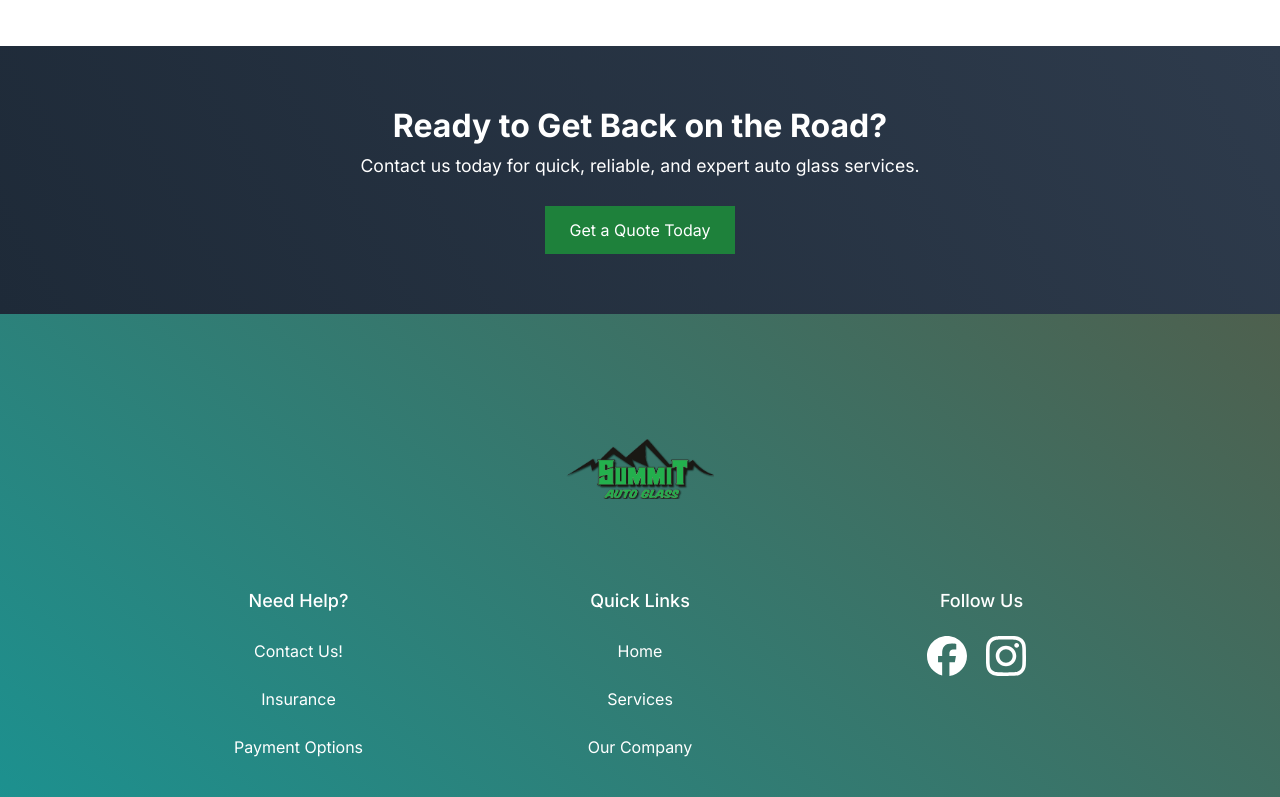
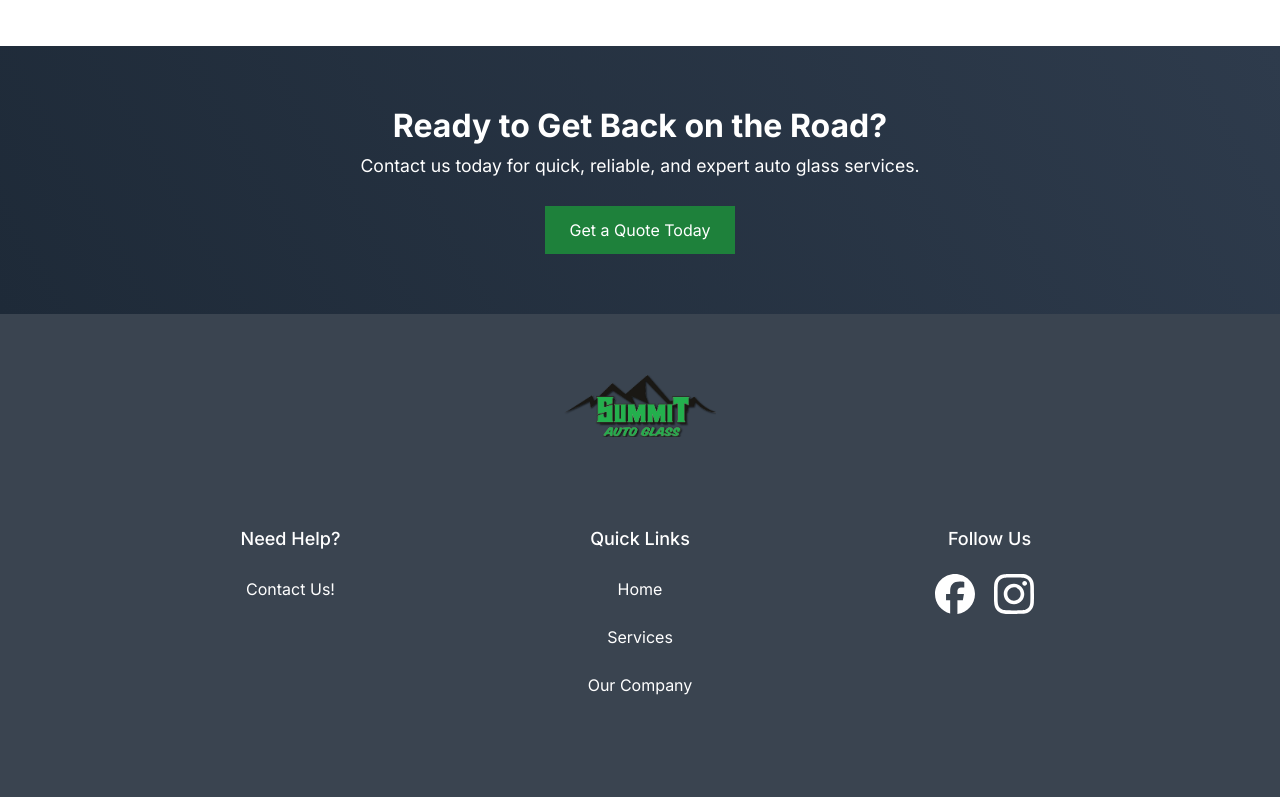
Before and after one commit to Jadontalis/Summit_Auto_Glass, a React (Vite) app: page /#/ in a window 1280 px wide. Shown: the part 2000-2797 px from the top of the page. Built offline with nearby package versions, Linux system fonts and the light colour scheme.

Commit message:
feat: edit

```diff
--- a/src/Components/Footer/Footer.css
+++ b/src/Components/Footer/Footer.css
@@ -32,7 +32,7 @@ li:hover {
 }
 
 .footer{
-  background:#1e2a38;
+  background:#3a4450;
 }
 .footer-col{
   width: 25%;
--- a/src/Components/Footer/Footer.jsx
+++ b/src/Components/Footer/Footer.jsx
@@ -7,7 +7,6 @@ import { Link } from "react-router-dom"
 export function Footer() {
   return (
     <footer className="footer">
-      <div className='gradient-bg'>
         <div className="container">
         <div className="row">
           {/* Logo Column */}
@@ -20,8 +19,8 @@ export function Footer() {
             <ub><h4>Need Help?</h4></ub>
             <ul>
               <Link to="/Contact"><li>Contact Us!</li></Link>
-              <Link to="/Insurance"><li>Insurance</li></Link>
-              <Link to="/Payment"><li>Payment Options</li></Link>
+              {/* <Link to="/Insurance"><li>Insurance</li></Link> */}
+              {/* <Link to="/Payment"><li>Payment Options</li></Link> */}
             </ul>
           </div>
 
@@ -66,8 +65,6 @@ export function Footer() {
             <small>Developed by Jaybird Web Design & Development, LLC</small>
         </div>
       </div>
-      </div>
-
     </footer>
   );
 }
--- a/src/Components/Navbar/Navbar.css
+++ b/src/Components/Navbar/Navbar.css
@@ -82,7 +82,7 @@
 /* Sticky nav */
 .dark-nav {
   color: white;
-  background: #1e2a38;
+  background: #3a4450;
   filter: drop-shadow(0px 2px 10px rgb(27, 27, 27));
   animation: fadeIn 0.2s ease-in;
 }
```
Also changed, not shown: src/assets/car-side-solid-full.svg (added).
